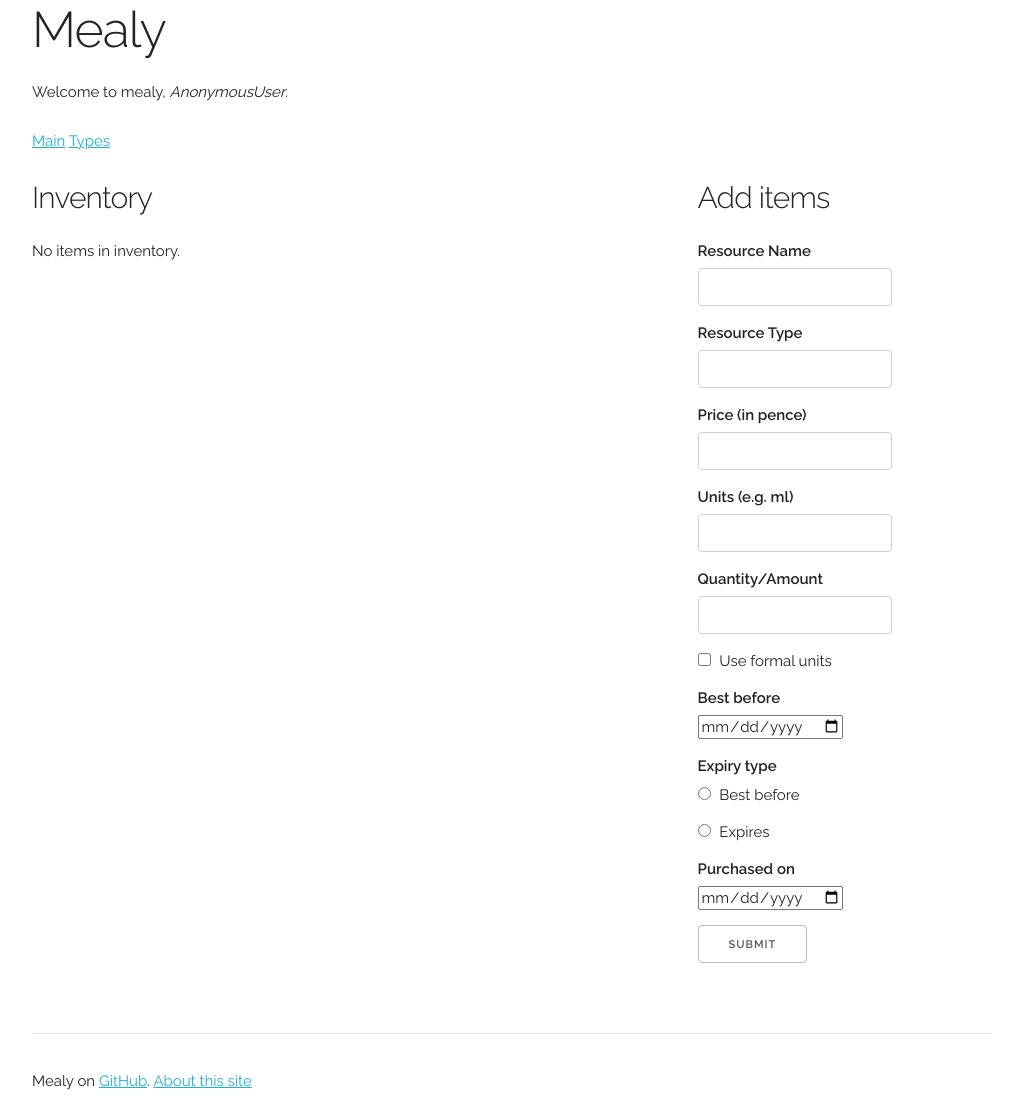
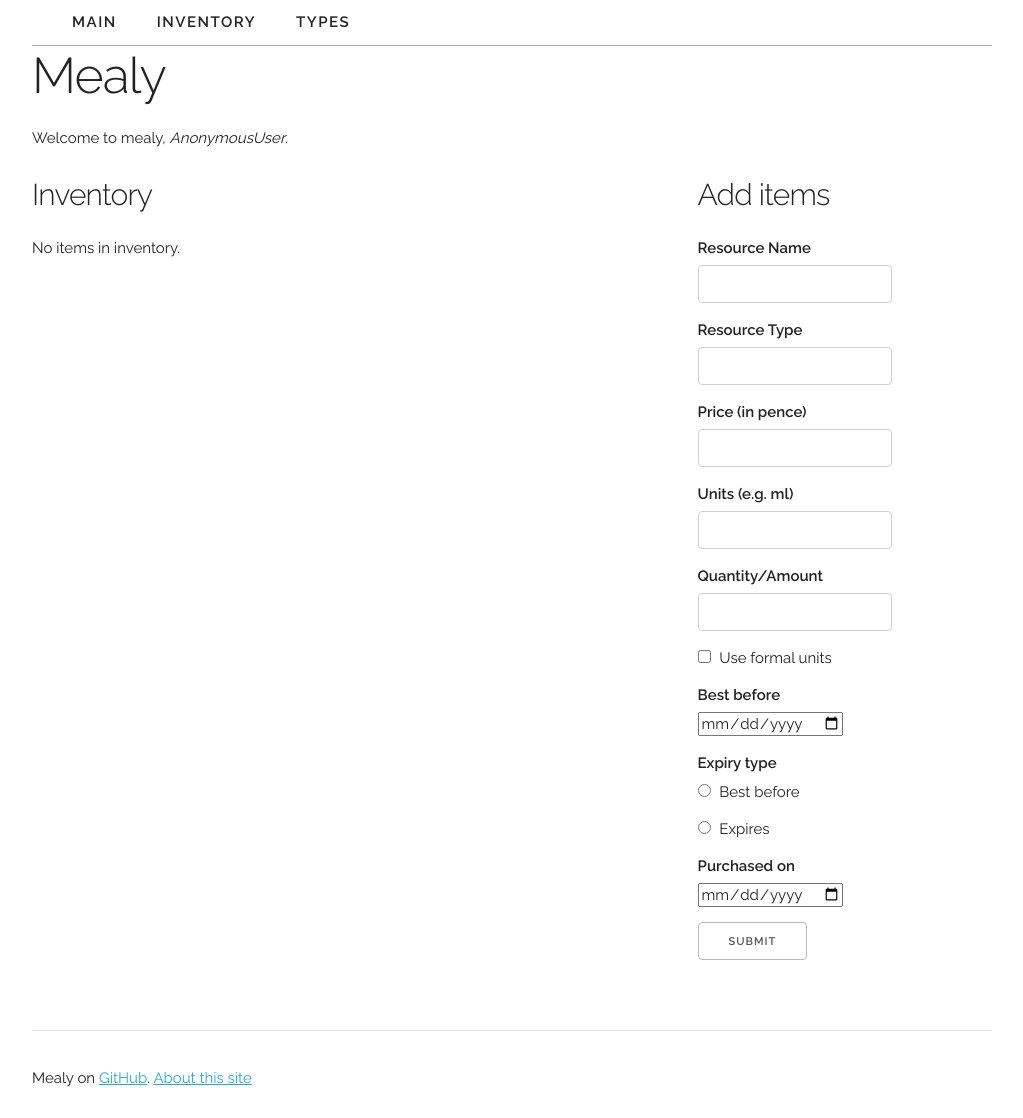
Before and after one commit to nw0/mealy, a Django app: template templates/mealy/inventory.html in a window 1280 px wide. Shown: the whole page, without its empty margins (128-1151 px from the left). After the commit the page ends 1087 px from the top, so only its background shows below. Run offline with Django 3.2, Linux system fonts and the light colour scheme; the template is opened without the code that fills it, so the values that code supplies are empty; some libraries are stand-ins or nearby versions.

Commit message:
templates: introduce navbar

```diff
--- a/static/mealy/style.css
+++ b/static/mealy/style.css
@@ -37,3 +37,26 @@ table ul {
   margin: 0;
   padding: 0;
 }
+
+nav {
+  border-bottom: #AAA 1px solid;
+  padding: 1rem 2rem;
+}
+
+nav ul {
+  list-style: none;
+}
+
+nav li {
+  float: left;
+  margin: 0;
+}
+
+nav li a {
+  margin: 0 2rem;
+  color: #222;
+  font-weight: 600;
+  text-transform: uppercase;
+  text-decoration: none;
+  letter-spacing: .1em;
+}
--- a/templates/mealy/base.html
+++ b/templates/mealy/base.html
@@ -18,14 +18,23 @@
 
 <body>
   <div class="container">
+    <nav>
+      <div class="row">
+        <div class="twelve columns">
+          {% block links %}
+          <ul>
+            <li><a href="{% url 'mealy:index' %}">Main</a></li>
+            <li><a href="{% url 'mealy:inventory' %}">Inventory</a></li>
+          </ul>
+          {% endblock links %}
+        </div>
+      </div>
+    </nav>
+
     <div class="row">
       <div class="one-half column">
         <h1>Mealy</h1>
         <p>Welcome to mealy, <em>{{user}}</em>.</p>
-        <p>{% block links %}
-          <a href="{% url 'mealy:index' %}">Main</a>
-          <a href="{% url 'mealy:inventory' %}">Inventory</a>
-          {% endblock links %}</p>
       </div>
     </div>
 
--- a/templates/mealy/inventory.html
+++ b/templates/mealy/inventory.html
@@ -5,8 +5,11 @@
 {% block title %}Mealy - Inventory{% endblock title %}
 
 {% block links %}
-<a href="{% url 'mealy:index' %}">Main</a>
-<a href="{% url 'mealy:types' %}">Types</a>
+<ul>
+  <li><a href="{% url 'mealy:index' %}">Main</a></li>
+  <li><a href="{% url 'mealy:inventory' %}">Inventory</a></li>
+  <li><a href="{% url 'mealy:types' %}">Types</a></li>
+</ul>
 {% endblock links %}
 
 {% block content %}
```
